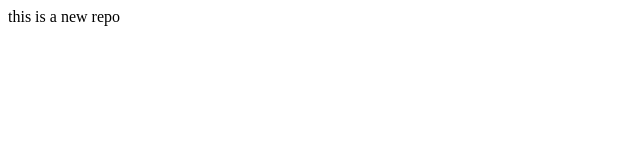
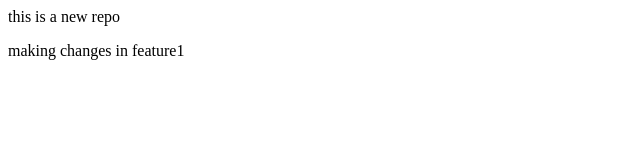
Before and after one commit to yukthakusha/newfile, a plain HTML site: page index.html in a window 1280 px wide. Shown: the whole page, without its empty margins (0-640 px from the left). Drawn offline with Linux system fonts and the light colour scheme.

Commit message:
made changes in feature1

```diff
--- a/index.html
+++ b/index.html
@@ -1 +1,2 @@
 <p>this is a new repo</p>
+<p> making changes in feature1</p>
```
